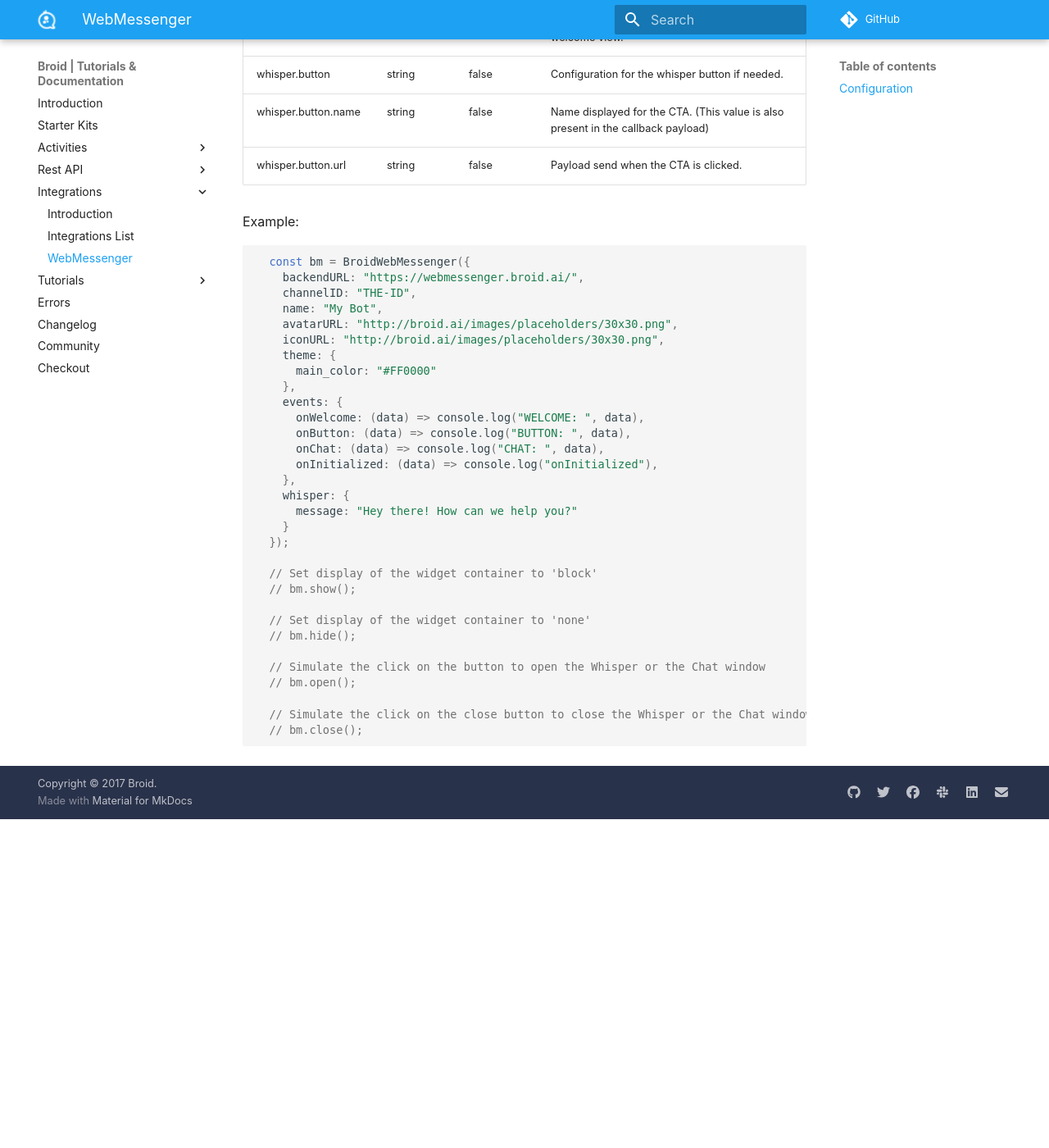
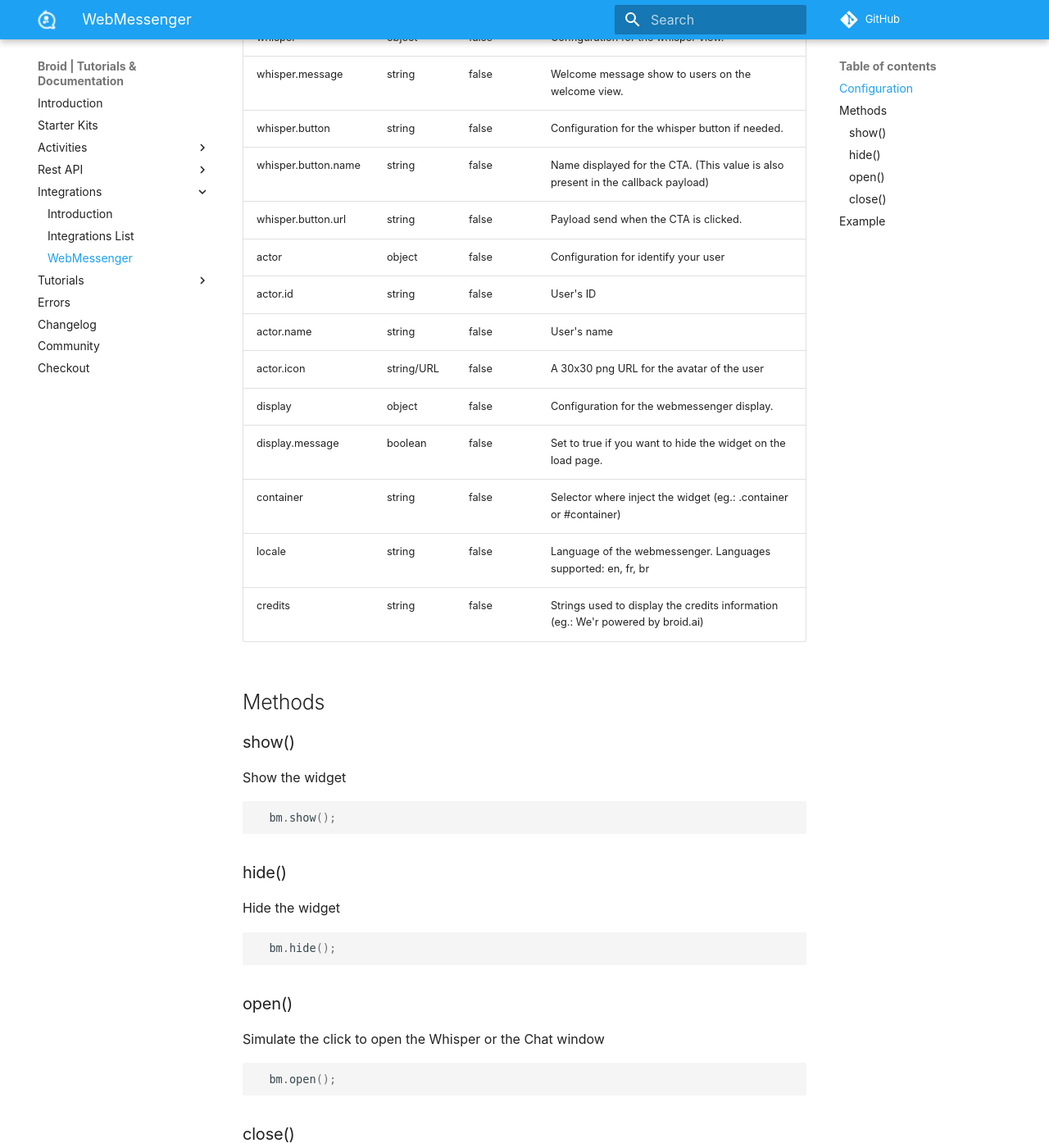
Before and after one commit to broidHQ/broid-docs, an MkDocs documentation site: the page built from docs/integrations/webmessenger.md, in a window 1280 px wide and 1400 px high, scrolled down 1207 px. Shown: the whole window at 82% size. Built offline with MkDocs 1.6.1 and Material for MkDocs 9.7.7, drawn with Linux system fonts in a browser that asks for light colours; some web fonts are replaced; comment, search, counter and statistics services are not loaded; old or Windows-style settings are respelled for this version of MkDocs; before the commit the page ends 2206 px from its top, so only the background shows below that; some of the changed text lies outside the part shown.

Commit message:
Update webmessenger.md

````diff
--- a/docs/integrations/webmessenger.md
+++ b/docs/integrations/webmessenger.md
@@ -7,32 +7,78 @@
 | Variable         | Type     | Required | Description                                                                                                    |
 |------------------|----------|----------|----------------------------------------------------------------------------------------------------------------|
 | backendURL       | string   | true     | The WebMessenger application url, usually should always be `https://webmessenger.broid.ai/`                    |
-| channelID            | string   | true     | The channel/integration ID found on the Broid dashboard.                                                               |
-| name             | string   | true     | The name of your bot displayed on WebMessenger.                                                                |
-| avatarURL        | string   | false    | A 30x30 png for the avatar of your bot on WebMessenger.                                                        |
-| iconURL          | string   | false    | A 30x30 png for the icon of the button used to initialize WebMessenger.                                        |
+| channelID        | string   | true     | The channel/integration ID found on the Broid dashboard.                                                       |
+| bot              | object   | true     | Configuration for the bot/application informations also use as fallback.                                       |
+| bot.name         | string   | true     | The name of your bot displayed on WebMessenger.                                                                |
+| bot.icon         | string/URL | true   | A 30x30 png URL for the avatar of your bot on WebMessenger.                                                    |
+| iconURL          | string   | false    | A 30x30 png URL for the icon of the button used to initialize WebMessenger.                                    |
 | theme            | object   | false    | Theme is used to customize aspects of the webmessenger to fit your existing websites look and feel.            |
 | theme.main_color | string   | false    | Color code for the main color used throughout WebMessenger.                                                    |
 | events           | object   | false    | Events are used to trigger other actions in your Javascript application when an event occures on webmessenger. |
-| events.onWelcome | function | false    | Fires when the welcome view is shown.                                                                              |
+| events.onWelcome | function | false    | Fires when the welcome view is shown.                                                                          |
 | events.onButton  | function | false    | Fires when the open view button is pressed.                                                                    |
 | events.onChat    | function | false    | Fires when a chat message is sent or received.                                                                 |
-| events.onInitialized    | function | false    | Fires when the widget is initialized.                                                                 |
+| events.onInitialized    | function | false    | Fires when the widget is initialized.                                                                   |
 | whisper          | object   | false    | Configuration for the whisper view.                                                                            |
 | whisper.message  | string   | false    | Welcome message show to users on the welcome view.                                                             |
 | whisper.button   | string   | false    | Configuration for the whisper button if needed.                                                                |
 | whisper.button.name | string   | false    | Name displayed for the CTA. (This value is also present in the callback payload)                            |
 | whisper.button.url  | string   | false    | Payload send when the CTA is clicked.                                                                       |
+| actor              | object   | false     | Configuration for identify your user                                                                        |
+| actor.id           | string   | false     | User's ID                                                                                                   |
+| actor.name         | string   | false     | User's name                                                                                                 |
+| actor.icon         | string/URL | false   | A 30x30 png URL for the avatar of the user                                                                  |
+| display            | object   | false     | Configuration for the webmessenger display.                                                                 |
+| display.message    | boolean  | false     | Set to true if you want to hide the widget on the load page.                                                |
+| container          | string   | false     | Selector where inject the widget (eg.: .container or #container)                                            |
+| locale             | string   | false     | Language of the webmessenger. Languages supported: en, fr, br                                               |
+| credits            | string   | false     | Strings used to display the credits information (eg.: We'r powered by broid.ai)                             |
 
-Example:
+## Methods
+
+### show()
+
+Show the widget
+
+```javascript
+  bm.show();
+```
+
+### hide()
+
+Hide the widget
+
+```javascript
+  bm.hide();
+```
+
+### open()
+
+Simulate the click to open the Whisper or the Chat window
+
+```javascript
+  bm.open();
+```
+
+### close()
+
+Simulate the click to close the Whisper or the Chat window
+
+```javascript
+  bm.close();
+```
+
+
+## Example
 
 ```javascript
   const bm = BroidWebMessenger({
     backendURL: "https://webmessenger.broid.ai/",
     channelID: "THE-ID",
-    name: "My Bot",
-    avatarURL: "http://broid.ai/images/placeholders/30x30.png",
-    iconURL: "http://broid.ai/images/placeholders/30x30.png",
+    bot: {
+      name: "My Bot",
+      icon: "https://broid.ai/images/placeholders/30x30.png",
+    },
     theme: {
       main_color: "#FF0000"
     },
@@ -47,16 +93,4 @@
     }
   });
 
-  // Set display of the widget container to 'block'
-  // bm.show();
-
-  // Set display of the widget container to 'none'
-  // bm.hide();
-
-  // Simulate the click on the button to open the Whisper or the Chat window
-  // bm.open();
-
-  // Simulate the click on the close button to close the Whisper or the Chat window
-  // bm.close();
-
 ```
````
